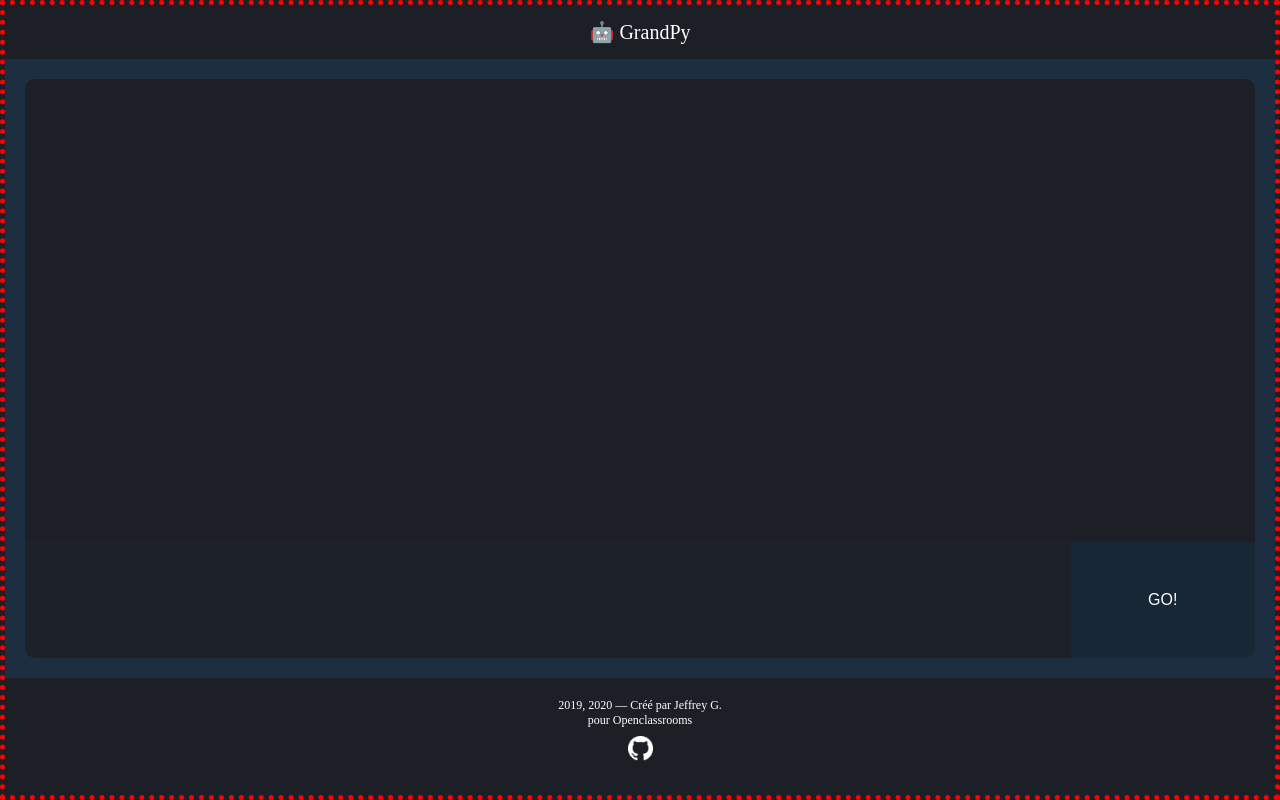
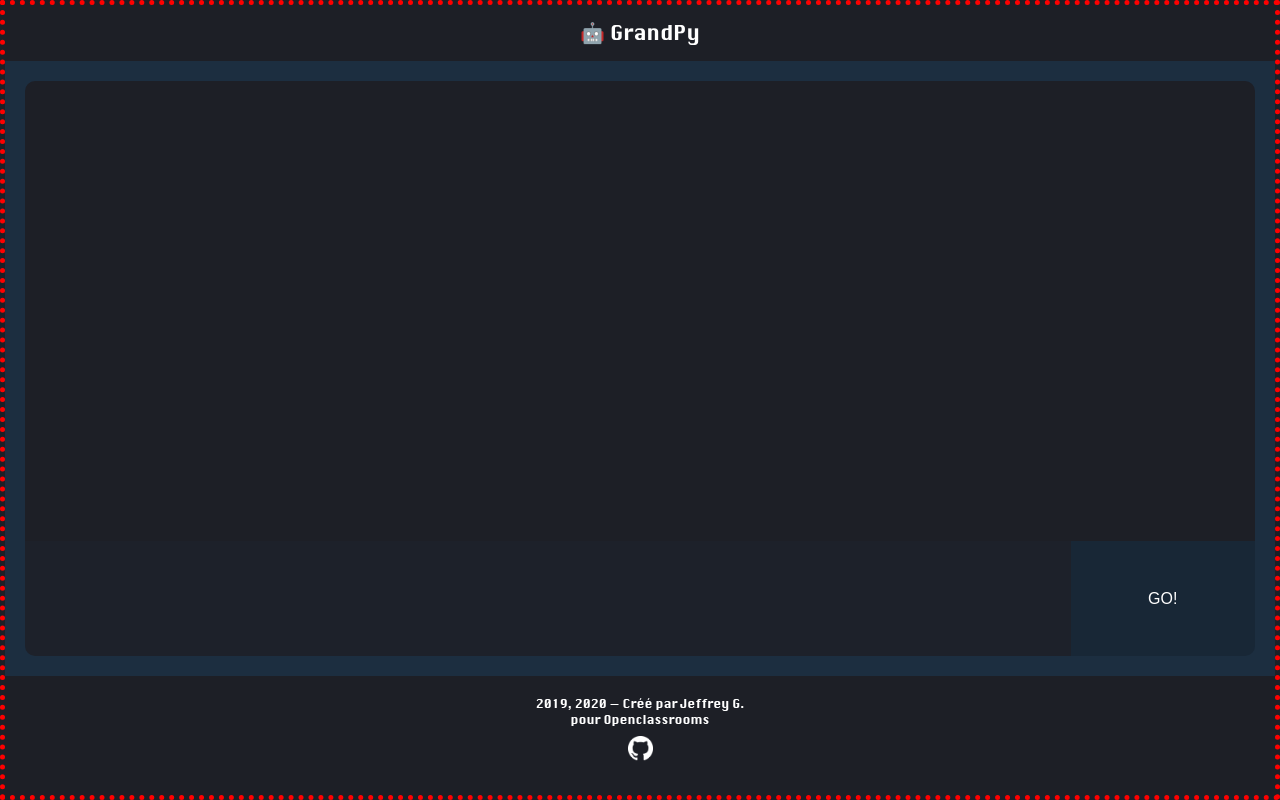
Before and after one commit to Ludophilia/P7v2, a Flask app: page / in a window 1280 px wide. Run offline with Flask 2, Linux system fonts and the light colour scheme; parts of the project's set-up code (start-up, migrations or seed data) failed here and were passed over; some libraries are stand-ins or nearby versions.

Commit message:
Nouvel essai d'ajout d'une police personnalisée prise en compte par iOS

```diff
--- a/app/static/css/style.css
+++ b/app/static/css/style.css
@@ -1,9 +1,12 @@
 
 /* Customized style written exclusively for you */
 
+/* ############## Custom Fonts ############## */
+
 @font-face {
     font-family: downloaded-krungthep;
-    src: url("krungthep.ttf");
+    src: url("krungthep.ttf") format('truetype'),
+         url("krungthep.svg") format('svg');
 }
 
 /* ############## Container ############## */
@@ -36,7 +39,7 @@ header {
 }
 
 #brand {
-    font-family: krungthep downloaded-krungthep;
+    font-family: krungthep, downloaded-krungthep;
     font-size: 20px;
 
     margin: 15px 0px;
@@ -54,7 +57,7 @@ header {
 /* ############## Footer ############## */
 
 footer {
-    font-family: krungthep downloaded-krungthep;
+    font-family: krungthep, downloaded-krungthep;
     font-size: 12px;
     text-align: center;
 
```
Also changed, not shown: app/static/css/krungthep.svg (added).
